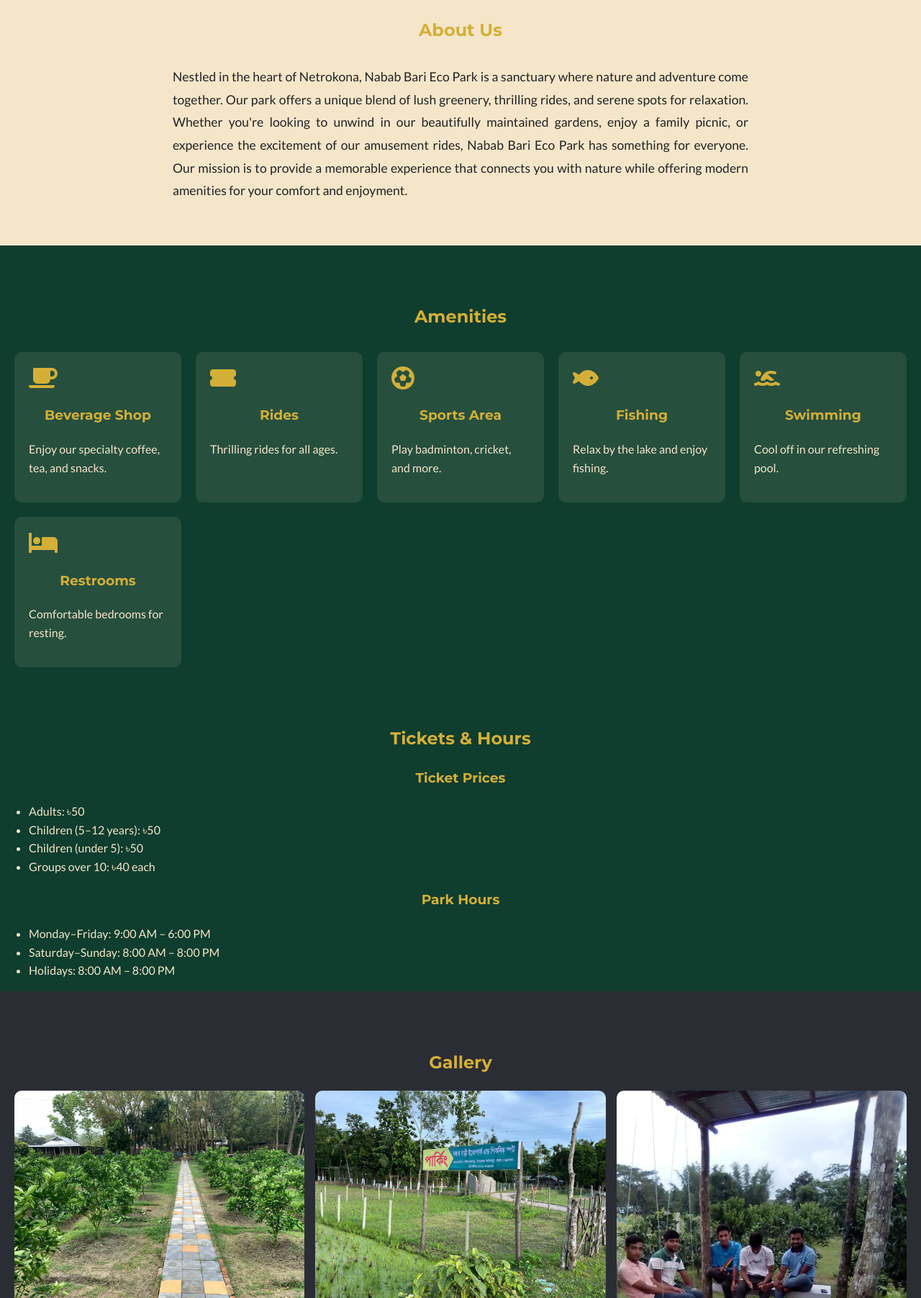
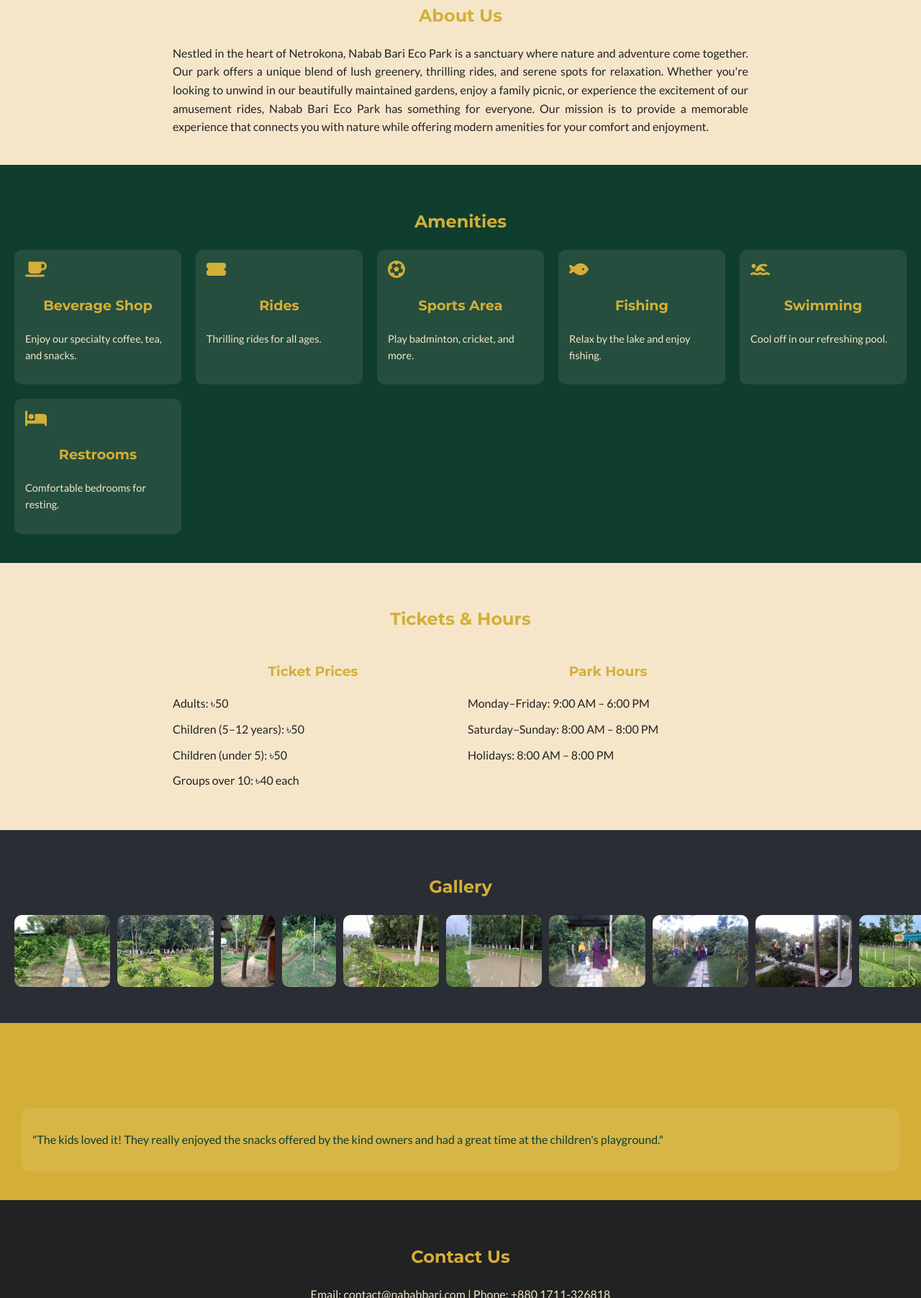
Before and after one commit to AreebShahrier/nabab-bari-eco-park, a plain HTML site: page index.html in a window 1280 px wide. Shown: the part 997-2800 px from the top of the page at 72% size. Drawn offline with nearby package versions, Linux system fonts and the light colour scheme.

Commit message:
Update index.html

```diff
--- a/index.html
+++ b/index.html
@@ -60,10 +60,14 @@
 
     nav {
       margin-top: 10px;
+      display: flex;
+      flex-wrap: wrap;
+      justify-content: center;
+      gap: 10px;
     }
 
     nav a {
-      margin: 0 15px;
+      margin: 0 10px;
       color: #D4AF37; /* Gold */
       font-weight: bold;
       transition: color 0.3s ease;
@@ -96,21 +100,21 @@
     }
 
     #hero h2 {
-      font-size: 3rem;
+      font-size: 2.5rem;
       margin: 0;
       z-index: 1;
       animation: fadeIn 2s ease-in;
     }
 
     #hero p {
-      font-size: 1.5rem;
+      font-size: 1.2rem;
       z-index: 1;
       animation: fadeIn 3s ease-in;
     }
 
     .cta-button {
       background: linear-gradient(135deg, #D4AF37, #F5E6CA); /* Gold Gradient */
-      padding: 15px 30px;
+      padding: 10px 20px;
       border-radius: 50px;
       color: #0F3D2E; /* Deep Green */
       font-weight: bold;
@@ -135,19 +139,19 @@
     /* About Section */
     #about {
       background: #F5E6CA; /* Warm Beige */
-      padding: 60px 20px;
+      padding: 40px 20px;
       color: #222222; /* Dark Charcoal */
     }
 
     #about h2 {
-      margin-bottom: 30px;
+      margin-bottom: 20px;
     }
 
     #about p {
       max-width: 800px;
       margin: 0 auto;
-      font-size: 1.1rem;
-      line-height: 1.8;
+      font-size: 1rem;
+      line-height: 1.6;
       text-align: justify;
     }
 
@@ -155,19 +159,19 @@
     #amenities {
       background: #0F3D2E; /* Deep Green */
       color: #F5E6CA; /* Warm Beige */
-      padding: 60px 20px;
+      padding: 40px 20px;
     }
 
     .amenities-grid {
       display: grid;
       grid-template-columns: repeat(auto-fit, minmax(200px, 1fr));
       gap: 20px;
-      margin-top: 30px;
+      margin-top: 20px;
     }
 
     .amenity-card {
       background: rgba(245, 230, 202, 0.1); /* Warm Beige with transparency */
-      padding: 20px;
+      padding: 15px;
       border-radius: 10px;
       transition: transform 0.3s ease, box-shadow 0.3s ease;
     }
@@ -178,7 +182,7 @@
     }
 
     .amenity-card i {
-      font-size: 2rem;
+      font-size: 1.5rem;
       color: #D4AF37; /* Gold */
       transition: transform 0.3s ease;
     }
@@ -189,28 +193,69 @@
 
     .amenity-card h3 {
       color: #D4AF37; /* Gold */
+      font-size: 1.2rem;
     }
 
     .amenity-card p {
       color: #F5E6CA; /* Warm Beige */
+      font-size: 0.9rem;
+    }
+
+    /* Ticket Prices and Park Hours Section */
+    #ticket-hours {
+      background: #F5E6CA; /* Warm Beige */
+      padding: 40px 20px;
+      color: #222222; /* Dark Charcoal */
+    }
+
+    .ticket-hours-container {
+      display: flex;
+      flex-wrap: wrap;
+      justify-content: space-between;
+      max-width: 800px;
+      margin: 0 auto;
+      gap: 20px;
+    }
+
+    .ticket-prices, .park-hours {
+      flex: 1;
+      min-width: 250px;
+    }
+
+    .ticket-prices h3, .park-hours h3 {
+      color: #D4AF37; /* Gold */
+      margin-bottom: 15px;
+    }
+
+    .ticket-prices ul, .park-hours ul {
+      list-style: none;
+      padding: 0;
+    }
+
+    .ticket-prices li, .park-hours li {
+      margin-bottom: 10px;
+      font-size: 1rem;
     }
 
     /* Masonry Gallery Section */
     #gallery {
       background: #2A2D34; /* Gunmetal Grey */
-      padding: 60px 20px;
+      padding: 40px 20px;
       color: #F5E6CA; /* Warm Beige */
+      overflow-x: auto; /* Enable horizontal scrolling */
     }
 
     .masonry-grid {
-      columns: 3 200px;
-      gap: 15px;
+      display: flex; /* Use flexbox for single row layout */
+      gap: 10px; /* Space between images */
+      padding-bottom: 10px; /* Add padding for scrollbar */
     }
 
     .masonry-grid img {
-      width: 100%;
+      width: 150px; /* Fixed width for images */
+      height: 100px; /* Fixed height for images */
       border-radius: 10px;
-      margin-bottom: 15px;
+      object-fit: cover; /* Ensure images cover the area without distortion */
       transition: transform 0.3s ease, box-shadow 0.3s ease;
       cursor: pointer;
     }
@@ -260,18 +305,18 @@
 
     /* Reviews Section */
     #reviews {
-      background: #F5E6CA; /* Gold */
+      background: #D4AF37; /* Gold */
       color: #0F3D2E; /* Deep Green */
-      padding: 60px 20px;
+      padding: 40px 20px;
     }
 
     .reviews-slider {
-      margin-top: 30px;
+      margin-top: 20px;
     }
 
     .review-card {
       background: rgba(245, 230, 202, 0.1); /* Warm Beige with transparency */
-      padding: 20px;
+      padding: 15px;
       border-radius: 10px;
       transition: transform 0.3s ease, box-shadow 0.3s ease;
       margin: 0 10px;
@@ -291,7 +336,7 @@
     #contact {
       background: #222222; /* Dark Charcoal */
       color: #F5E6CA; /* Warm Beige */
-      padding: 60px 20px;
+      padding: 40px 20px;
       text-align: center; /* Centered content */
     }
 
@@ -329,6 +374,49 @@
     .social-icons a:hover {
       color: #F5E6CA; /* Warm Beige */
       transform: translateY(-5px);
+    }
+
+    /* Media Queries for Mobile Devices */
+    @media (max-width: 768px) {
+      header h1 {
+        font-size: 2rem;
+      }
+
+      nav a {
+        margin: 0 5px;
+        font-size: 0.9rem;
+      }
+
+      #hero h2 {
+        font-size: 2rem;
+      }
+
+      #hero p {
+        font-size: 1rem;
+      }
+
+      .cta-button {
+        padding: 8px 16px;
+        font-size: 0.9rem;
+      }
+
+      .amenities-grid {
+        grid-template-columns: repeat(auto-fit, minmax(150px, 1fr));
+      }
+
+      .ticket-hours-container {
+        flex-direction: column;
+        gap: 20px;
+      }
+
+      .masonry-grid {
+        flex-wrap: wrap; /* Allow images to wrap on smaller screens */
+      }
+
+      .masonry-grid img {
+        width: 100px; /* Smaller images for mobile */
+        height: 75px;
+      }
     }
   </style>
 </head>
@@ -416,7 +504,7 @@
           <li>Adults: ৳50</li>
           <li>Children (5–12 years): ৳50</li>
           <li>Children (under 5): ৳50</li>
-          <li>Groups over 10: ৳40 each </li>
+          <li>Groups over 10: ৳40 each</li>
         </ul>
       </div>
       <div class="park-hours">
```
